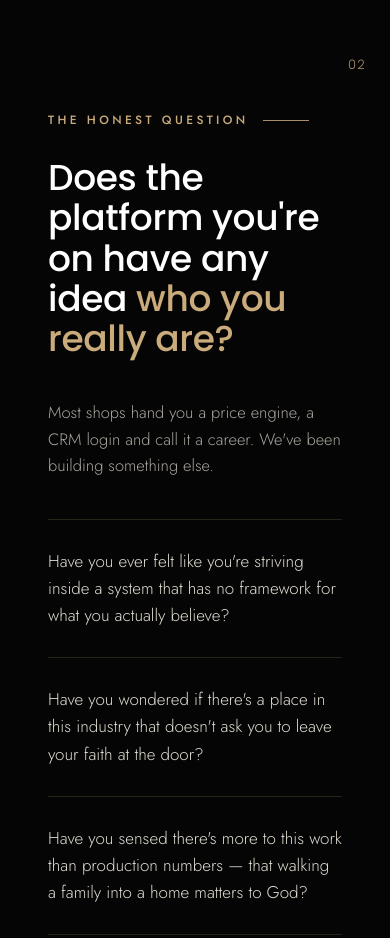
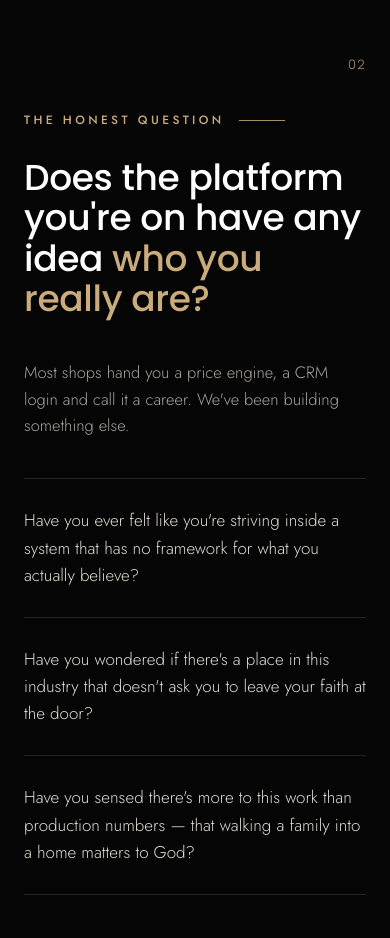
Before and after one commit to jaeden-ctrl/Kingdom-Minded-Landing-Page, a plain HTML site: page index.html in a window 390 px wide. Shown: the part 850-1788 px from the top of the page. Drawn offline with nearby package versions, Linux system fonts and the light colour scheme.

Commit message:
Center the Kingdom Minded page on mobile
Remove doubled side padding inside sections on phones (content sat 48px in
while the hero sat at 24px) and clip horizontal overflow.

Co-Authored-By: Claude Opus 5.5 <noreply@anthropic.com>
Claude-Session: https://claude.ai/code/session_014K89563gWLszdZvadxZsab

```diff
--- a/assets/css/style.css
+++ b/assets/css/style.css
@@ -789,3 +789,12 @@ h1, h2, h3, h4 {
   .section { padding: 80px var(--pad); }
   .hero { padding-top: 130px; }
 }
+
+/* Mobile: sections already have side padding, so drop the container's second
+   layer of padding. Keeps every section on the same margins as the hero, and
+   stops anything from pushing the page sideways. */
+html, body { overflow-x: hidden; overflow-x: clip; max-width: 100%; -webkit-text-size-adjust: 100%; text-size-adjust: 100%; }
+@media (max-width: 880px) {
+  .section > .container,
+  .cta-section > .container { padding-left: 0; padding-right: 0; }
+}
```
